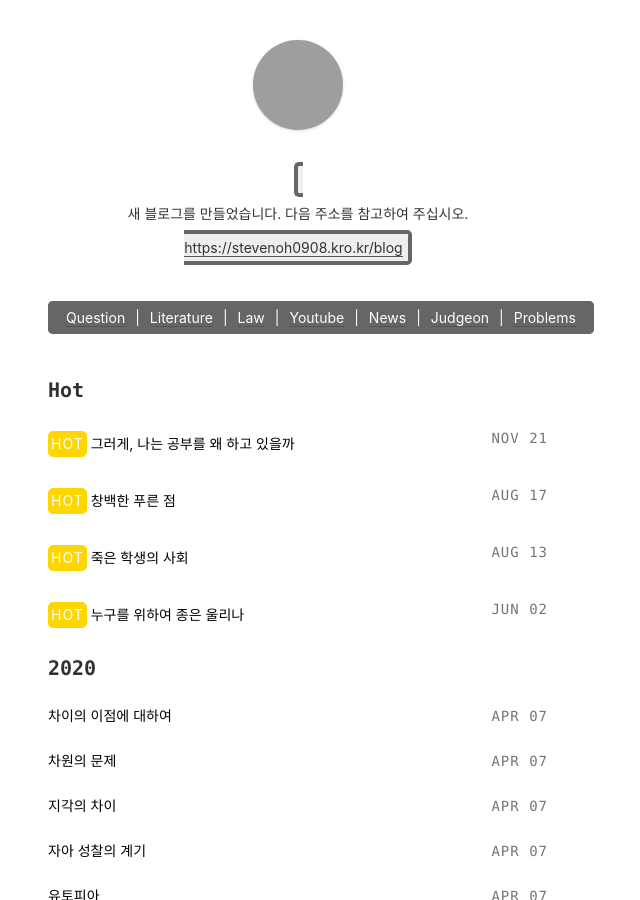
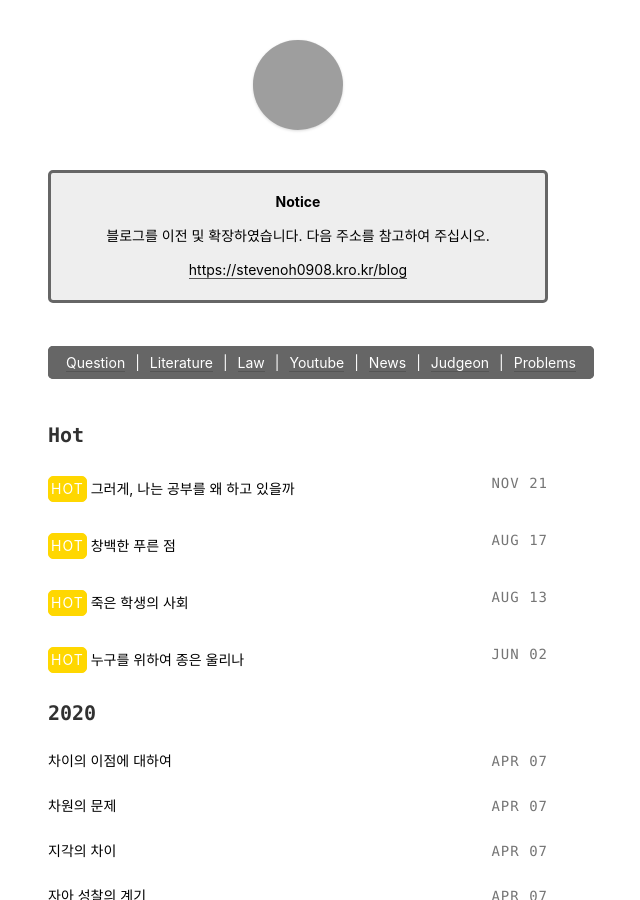
Before and after one commit to stevenoh0908/stevenoh0908.github.io, a Jekyll site: the page built from index.html, in a window 1280 px wide and 900 px high, cut to the strip 0-900 px from the top of the window. Shown: the whole strip, without its empty margins (342-982 px from the left). Built offline with Jekyll 4.4.1, drawn with Linux system fonts in a browser that asks for light colours; grey boxes are pictures that could not be loaded.

Commit message:
Update index.html

```diff
--- a/index.html
+++ b/index.html
@@ -2,10 +2,20 @@
 layout: default
 ---
 <section>
-	<center><span style="border: 4px solid #666666; background-color: #eeeeee; coloor: black; border-radius: 5px; padding: 5px;"><p>새 블로그를 만들었습니다. 다음 주소를 참고하여 주십시오.</p><a href="https://stevenoh0908.kro.kr/blog">https://stevenoh0908.kro.kr/blog</a></span></center>
+	<div style="border: 3px solid #666666; background-color: #eeeeee; color: black; border-radius: 5px; padding: 5px; padding-bottom: 20px;">
+		<center>
+			<p><b>Notice</b></p>
+			<p>블로그를 이전 및 확장하였습니다. 다음 주소를 참고하여 주십시오.</p>
+			<a href="https://stevenoh0908.kro.kr/blog">https://stevenoh0908.kro.kr/blog</a>
+		</center>
+	</div>
 </section>
 <section>
-	<center><span style="border: 3px solid #666666; background-color: #666666; color: white; border-radius: 5px; padding: 5px;"><a style="text-decoration: none; color:white; margin: 10px;" href="/question">Question</a>|<a style="text-decoration: none; color: white; margin: 10px;" href="/literature">Literature</a>|<a style="text-decoration: none; color: white; margin: 10px;" href="/law">Law</a>|<a style="text-decoration: none; color:white; margin: 10px;" href="/youtube">Youtube</a>|<a style="text-decoration: none; color: white; margin: 10px;" href="/news">News</a>|<a style="text-decoration: none; color: white; margin: 10px;" href="/judgeon">Judgeon</a>|<a style="text-decoration: none; color: white; margin: 10px;" href="/problems">Problems</a></center>
+	<center>
+		<span style="border: 3px solid #666666; background-color: #666666; color: white; border-radius: 5px; padding: 5px;">
+			<a style="text-decoration: none; color:white; margin: 10px;" href="/question">Question</a>|<a style="text-decoration: none; color: white; margin: 10px;" href="/literature">Literature</a>|<a style="text-decoration: none; color: white; margin: 10px;" href="/law">Law</a>|<a style="text-decoration: none; color:white; margin: 10px;" href="/youtube">Youtube</a>|<a style="text-decoration: none; color: white; margin: 10px;" href="/news">News</a>|<a style="text-decoration: none; color: white; margin: 10px;" href="/judgeon">Judgeon</a>|<a style="text-decoration: none; color: white; margin: 10px;" href="/problems">Problems</a>
+		</span>
+	</center>
 </section>
 <section>
 	{% for post in site.posts %}
```
